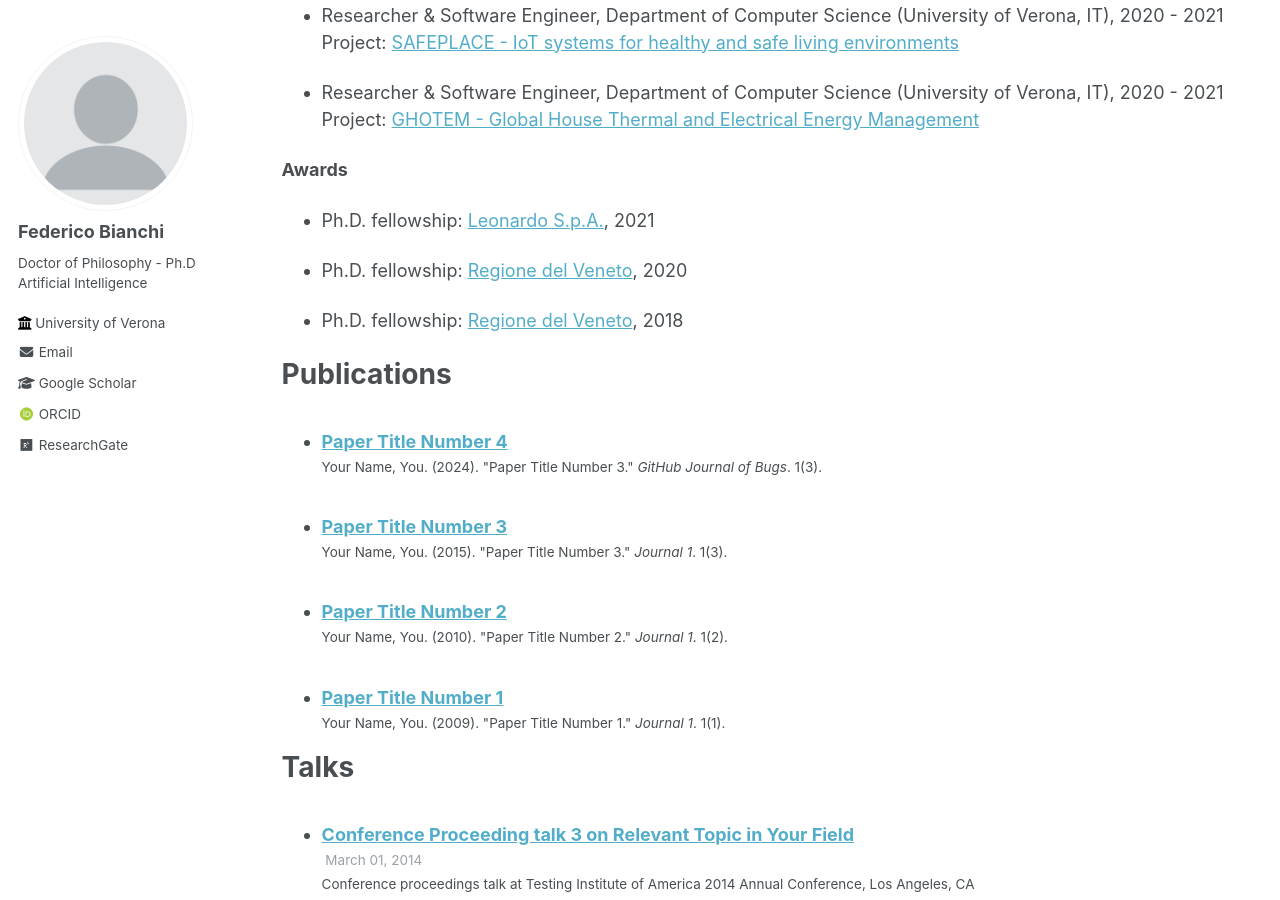
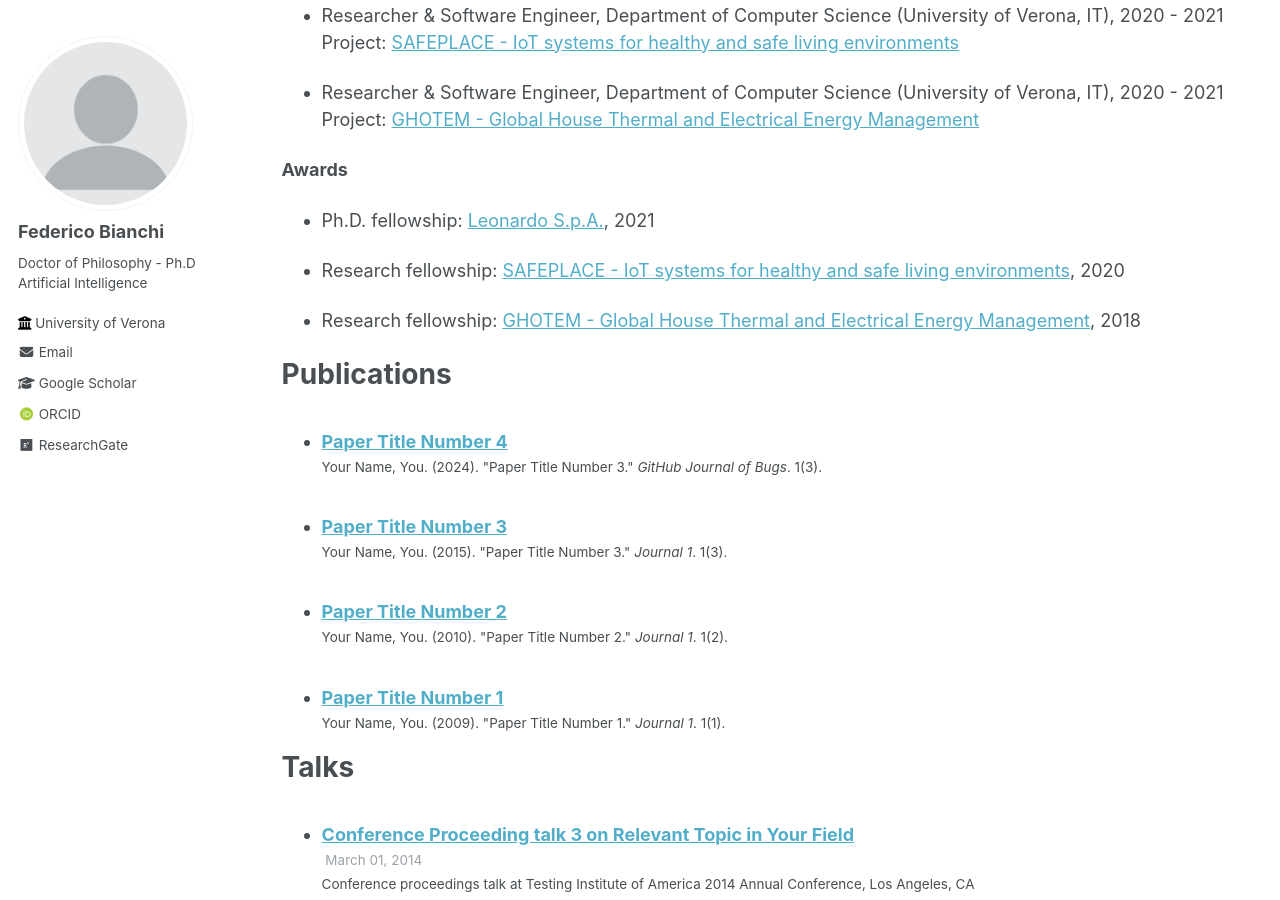
Before and after one commit to federicobianchi501/federicobianchi501.github.io, a Jekyll site: the page built from _pages/cv.md, in a window 1280 px wide and 900 px high, scrolled down 718 px. Built offline with Jekyll 4.4.1, drawn with Linux system fonts in a browser that asks for light colours; some web fonts are replaced.

Commit message:
Update cv.md

```diff
--- a/_pages/cv.md
+++ b/_pages/cv.md
@@ -18,25 +18,25 @@ redirect_from:
 **Academic and Professional History**
 
 * Temporary Research Fellow, Department of Computer Science (University of Verona, IT), 2020 - 2021
-Research fellowship: [Regione del Veneto]([https://www.regione.veneto.it/]), POR/FESR European Regional Development Fund 2014-2020. Work Program of the Veneto Region through the project titled [SAFEPLACE - IoT systems for healthy and safe living environments]([https://www.ict4ssl.com/en/progetto-safe-place-en/])
+Research fellowship: [Regione del Veneto](https://www.regione.veneto.it/), POR/FESR European Regional Development Fund 2014-2020. Work Program of the Veneto Region through the project titled [SAFEPLACE - IoT systems for healthy and safe living environments](https://www.ict4ssl.com/en/progetto-safe-place-en/)
 
 
 * Temporary Research Fellow, Department of Computer Science (University of Verona, IT), 2018 - 2020
-Research fellowship: [Regione del Veneto]([https://www.regione.veneto.it/]), POR/FESR European Regional Development Fund 2014-2020. Work Program of the Veneto Region through the project titled [GHOTEM - Global House Thermal and Electrical Energy Management]([[https://www.ict4ssl.com/en/progetto-safe-place-en/](https://www.di.univr.it/?ent=progetto&id=5233&lang=en)])
+Research fellowship: [Regione del Veneto](https://www.regione.veneto.it/), POR/FESR European Regional Development Fund 2014-2020. Work Program of the Veneto Region through the project titled [GHOTEM - Global House Thermal and Electrical Energy Management](https://www.di.univr.it/?ent=progetto&id=5233&lang=en)
 
 **Projects**
 * Researcher & Software Engineer, Department of Computer Science (University of Verona, IT), 2020 - 2021
-Project: [SAFEPLACE - IoT systems for healthy and safe living environments]([https://www.ict4ssl.com/en/progetto-safe-place-en/])
+Project: [SAFEPLACE - IoT systems for healthy and safe living environments](https://www.ict4ssl.com/en/progetto-safe-place-en/)
 
 * Researcher & Software Engineer, Department of Computer Science (University of Verona, IT), 2020 - 2021
-Project: [GHOTEM - Global House Thermal and Electrical Energy Management]([[https://www.ict4ssl.com/en/progetto-safe-place-en/](https://www.di.univr.it/?ent=progetto&id=5233&lang=en)])
+Project: [GHOTEM - Global House Thermal and Electrical Energy Management](https://www.di.univr.it/?ent=progetto&id=5233&lang=en)
 
 **Awards**
-* Ph.D. fellowship: [Leonardo S.p.A.]([https://www.leonardo.com/en/home]), 2021
+* Ph.D. fellowship: [Leonardo S.p.A.](https://www.leonardo.com/en/home), 2021
 
-* Ph.D. fellowship: [Regione del Veneto]([[https://www.leonardo.com/en/home](https://www.regione.veneto.it/)]), 2020
+* Research fellowship: [SAFEPLACE - IoT systems for healthy and safe living environments](https://www.ict4ssl.com/en/progetto-safe-place-en/), 2020
 
-* Ph.D. fellowship: [Regione del Veneto]([[https://www.leonardo.com/en/home](https://www.regione.veneto.it/)]), 2018
+* Research fellowship: [GHOTEM - Global House Thermal and Electrical Energy Management](https://www.di.univr.it/?ent=progetto&id=5233&lang=en), 2018
 
 **Publications**
 ======
```
